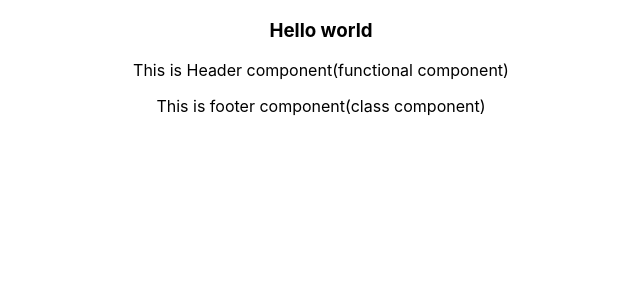
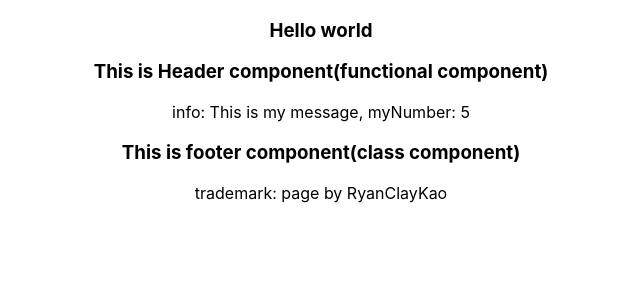
Before and after one commit to RyanClayKao/ReactAndDjangoFullStack_React-Introduction_from-Udemy, a React (Create React App) app: page / in a window 1280 px wide. Shown: the top 300 px of the page, without its empty margins (319-959 px from the left). Built offline with nearby package versions, Linux system fonts and the light colour scheme.

Commit message:
使用 props，練習在兩類不同的組件上使用；使用React.Fragment標籤來包裹組件jsx內容

```diff
--- a/src/App.js
+++ b/src/App.js
@@ -1,4 +1,3 @@
-import logo from './logo.svg';
 import './App.css';
 // 當同一個 js或 jsx中有多個可以引入時，就可以指定引入
 // import { Header } from "./components/header"
@@ -9,8 +8,8 @@ function App() {
   return (
     <div className="App">
       <h3>Hello world</h3>
-      <Header />
-      <Footer />
+      <Header info="This is my message" myNumber="5"/>
+      <Footer trademark="page by RyanClayKao"/>
     </div>
   );
 }
--- a/src/components/footer.js
+++ b/src/components/footer.js
@@ -3,7 +3,10 @@ import React, { Component } from 'react'
 class Footer extends Component{
     render() {
         return (
-            <p>This is footer component(class component)</p>
+            <React.Fragment>
+                <h3>This is footer component(class component)</h3>
+                <p>trademark: {this.props.trademark}</p>
+            </React.Fragment>
         )
     }
 }
--- a/src/components/header.js
+++ b/src/components/header.js
@@ -1,8 +1,12 @@
 import React from 'react'
 
-function Header(){
+function Header(props){
     return (
-        <p>This is Header component(functional component)</p>
+        // 用 React.Fragment標籤，可以達到包裹的目的，實際上不會再有一層標籤在外面
+        <React.Fragment>
+            <h3>This is Header component(functional component)</h3>
+            <p>info: {props.info}, myNumber: {props.myNumber}</p>
+        </React.Fragment>
     )
 }
 
```
